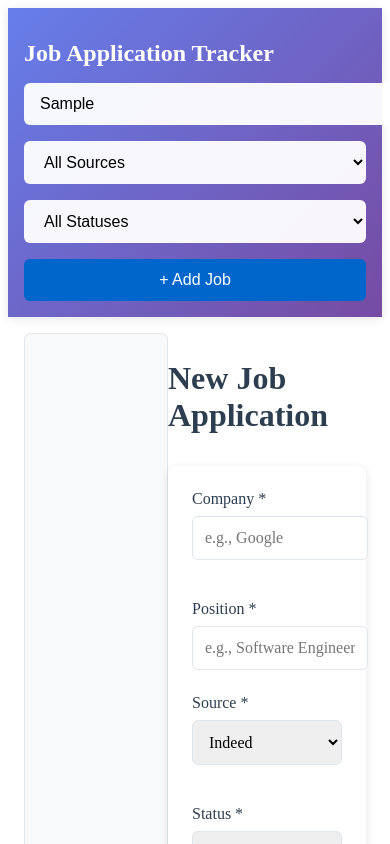
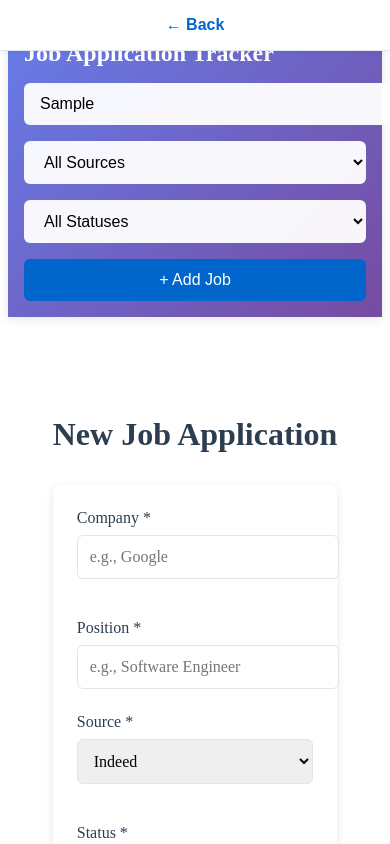
Before and after one commit to hairyone/job-search, a React (Create React App) app in the folder client/: page / in a window 390 px wide. Both pictures are taken after typing "Sample" into the empty fields and a click on the button "+ Add Job". Shown: the top 844 px of the page. Built offline with nearby package versions, Linux system fonts and the light colour scheme; no server answers; the HTML template or start-up script is replaced by a standard one.

Commit message:
Position back button at top of screen for more width

```diff
--- a/client/src/App.css
+++ b/client/src/App.css
@@ -172,8 +172,10 @@
   }
 
   .content {
-    padding: 1rem;
+    padding: 0;
+    padding-top: 3.5rem;
     min-height: 100vh;
+    position: relative;
   }
 
   .form-group-row {
@@ -197,19 +199,29 @@
 
   .back-button {
     display: block;
-    background: #f8f9fa;
-    border: 1px solid #e1e8ed;
-    padding: 0.75rem 1rem;
-    margin-bottom: 1rem;
-    border-radius: 6px;
+    position: fixed;
+    top: 0;
+    left: 0;
+    right: 0;
+    z-index: 100;
+    background: white;
+    border: none;
+    border-bottom: 1px solid #e1e8ed;
+    padding: 1rem 1.5rem;
     font-size: 1rem;
-    color: #2c3e50;
+    color: #0066cc;
+    font-weight: 600;
     cursor: pointer;
-    width: 100%;
-    text-align: left;
+    box-shadow: 0 2px 4px rgba(0, 0, 0, 0.05);
   }
 
-  .back-button:hover {
-    background: #e9ecef;
+  .back-button:active {
+    background: #f8f9fa;
+  }
+
+  /* Add padding to form and details containers */
+  .job-form-container,
+  .job-details-container {
+    padding: 1rem;
   }
 }
--- a/client/src/App.js
+++ b/client/src/App.js
@@ -142,22 +142,18 @@ function App() {
         </aside>
 
         <main className={`content ${!showMobileList ? 'show-mobile' : 'hide-mobile'}`}>
+          {(showForm || selectedJob) && (
+            <button className="back-button mobile-only" onClick={handleBackToList}>
+              ← Back
+            </button>
+          )}
           {showForm ? (
-            <>
-              <button className="back-button mobile-only" onClick={handleBackToList}>
-                ← Back to List
-              </button>
             <JobForm
               job={editingJob}
               onSave={handleSaveJob}
               onCancel={() => setShowForm(false)}
             />
-            </>
           ) : selectedJob ? (
-            <>
-              <button className="back-button mobile-only" onClick={handleBackToList}>
-                ← Back to List
-              </button>
             <JobDetails
               job={selectedJob}
               onEdit={() => handleEditJob(selectedJob)}
@@ -165,7 +161,6 @@ function App() {
               onAddAttachment={handleAddAttachment}
               onDeleteAttachment={handleDeleteAttachment}
             />
-            </>
           ) : (
             <div className="empty-state">
               <h2>Welcome to Job Application Tracker</h2>
```
Lines whose indentation alone changed are shown as unchanged.
